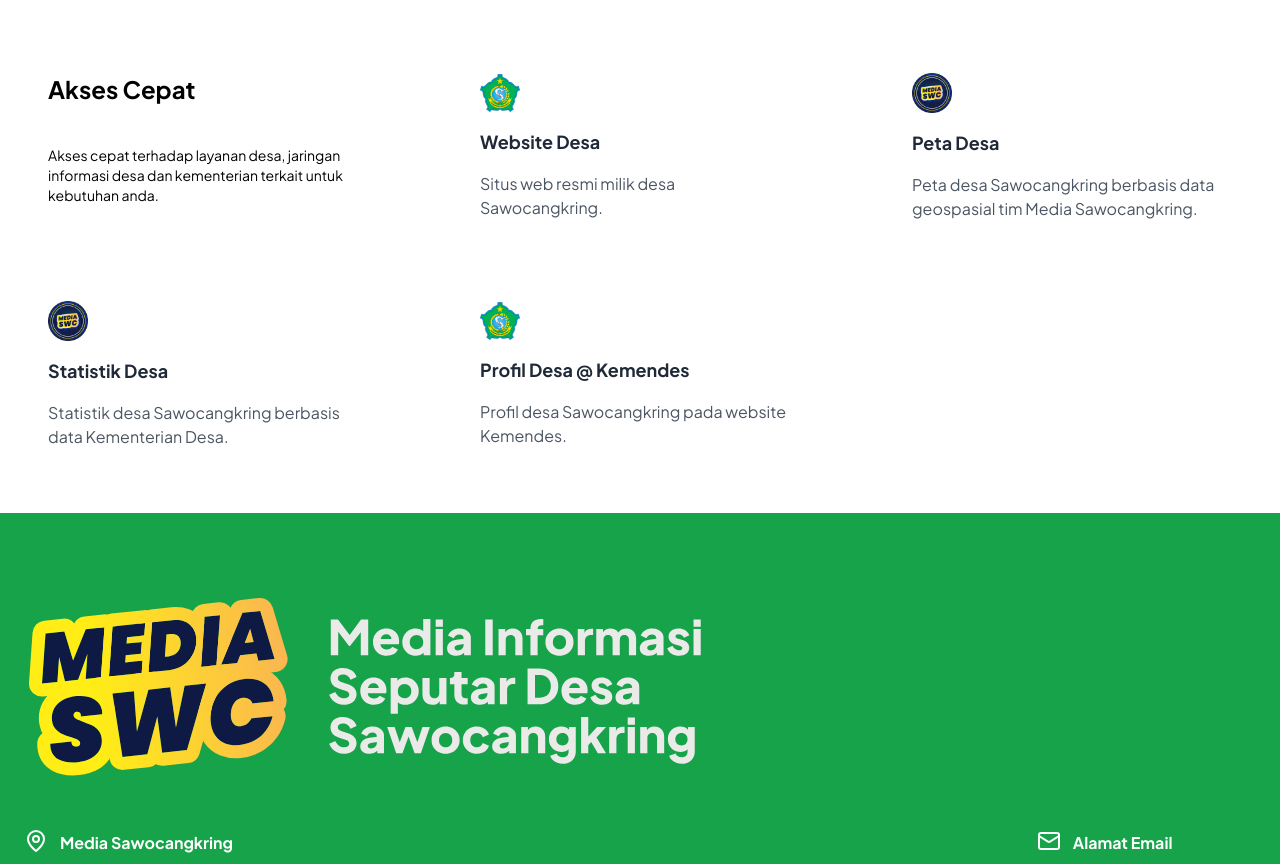
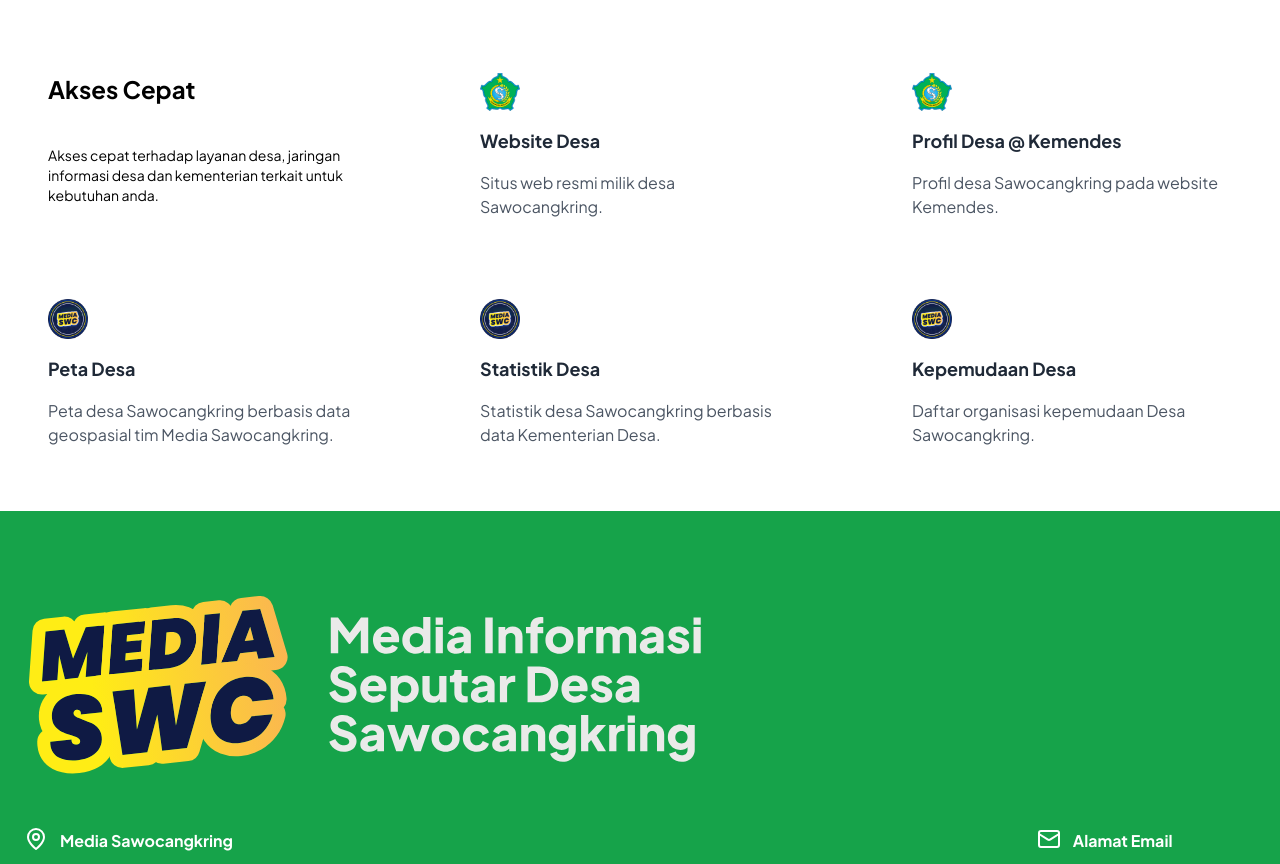
Before and after one commit to afaidzin99/mediahomepage, a Next.js app: page / in a window 1280 px wide. Shown: the part 1420-2284 px from the top of the page. Built offline with nearby package versions, Linux system fonts and the light colour scheme.

Commit message:
chore: move kemendesa link to second tier

```diff
--- a/app/homepageQuickAcces.tsx
+++ b/app/homepageQuickAcces.tsx
@@ -47,6 +47,11 @@ const services = [
     image: "/Seal_of_Sidoarjo_Regency.svg",
   },
   {
+    title: "Profil Desa @ Kemendes",
+    description: "Profil desa Sawocangkring pada website Kemendes.",
+    url: "https://sid.kemendesa.go.id",
+  },
+  {
     title: "Peta Desa",
     description:
       "Peta desa Sawocangkring berbasis data geospasial tim Media Sawocangkring.",
@@ -60,8 +65,9 @@ const services = [
     image: "/medialogo.png",
   },
   {
-    title: "Profil Desa @ Kemendes",
-    description: "Profil desa Sawocangkring pada website Kemendes.",
-    url: "https://sid.kemendesa.go.id",
+    title: "Kepemudaan Desa",
+    description: "Daftar organisasi kepemudaan Desa Sawocangkring.",
+    url: "/kepemudaan",
+    image: "/medialogo.png",
   },
 ];
```
